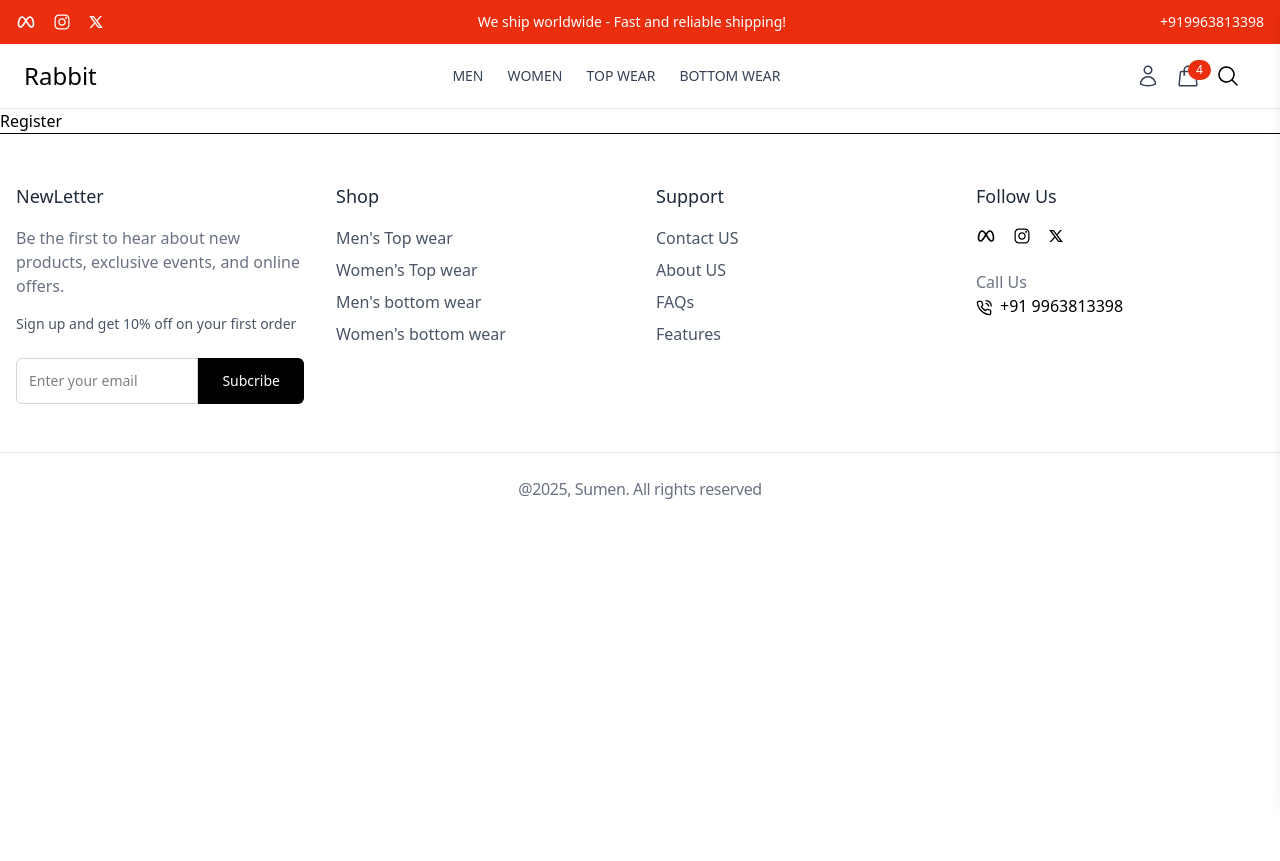
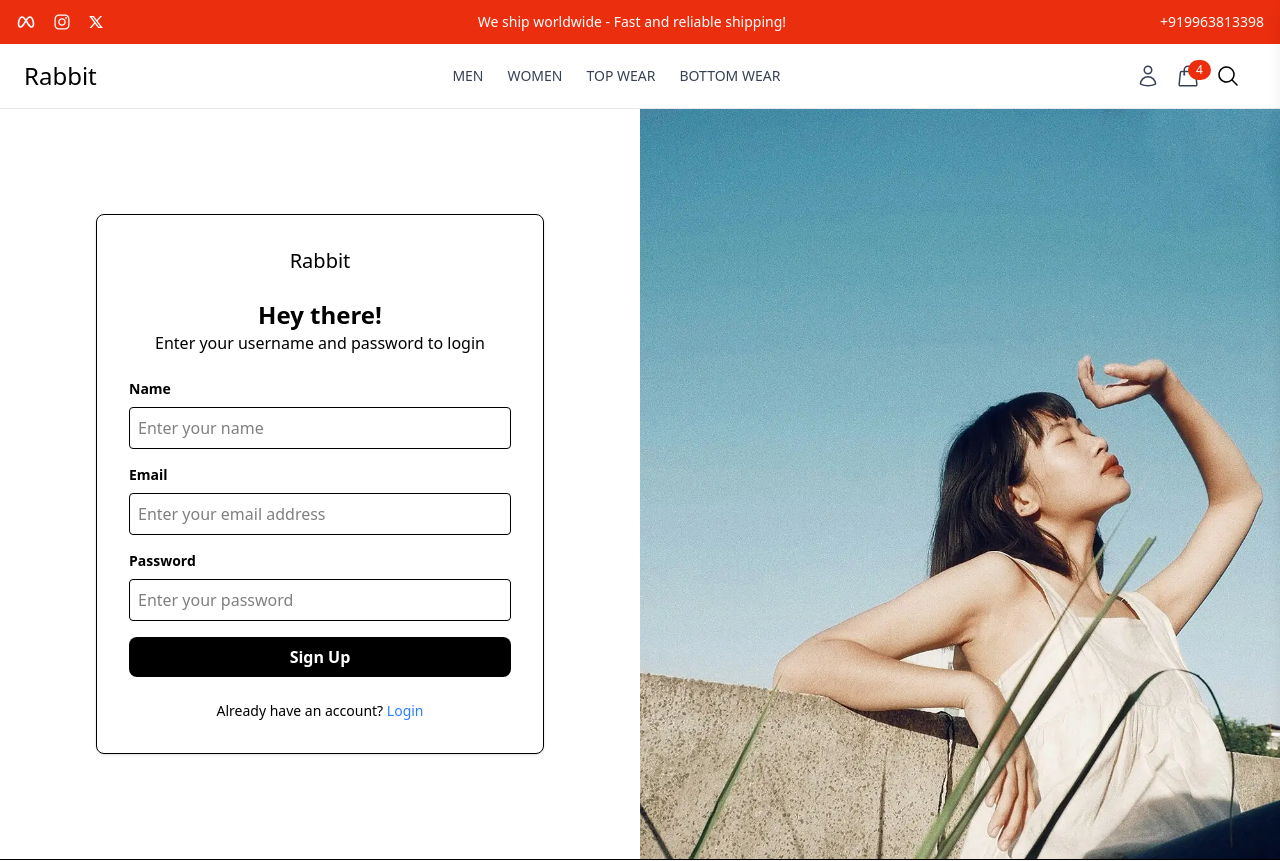
Before and after one commit to sumenchalla/full-stack-webapp, a React (Vite) app in the folder frontend/: page /register in a window 1280 px wide. Shown: the top 861 px of the page. Before the commit the page ends 800 px from the top, so only its background shows below. Built offline with nearby package versions, Linux system fonts and the light colour scheme.

Commit message:
Registration

```diff
--- a/frontend/src/pages/Register.jsx
+++ b/frontend/src/pages/Register.jsx
@@ -1,8 +1,60 @@
-import React from 'react'
+import React, { useState } from 'react'
+import { Link } from 'react-router-dom';
+import  register  from "../assets/register.webp";
+
 
 const Register = () => {
+    const [name, setName] =  useState("");
+    const [email, setEmail] =  useState("");
+    const [password, setPassword] =  useState("");
+    const handleSubmit = (e)=>{
+        e.preventDefault();
+        console.log("User Registered: ",{name,email,password})
+    }
   return (
-    <div>Register</div>
+    <div className="flex">
+        <div className="w-full md:w-1/2 flex flex-col justify-center items-center p-8 md:p-12">
+            <form onSubmit={handleSubmit} action="" className='w-full max-w-md bg-white p-8 rounded-lg border shadow-sm'>
+                <div className="flex justify-center mb-6">
+                    <h2 className="text-xl font-medium">Rabbit</h2>
+                </div>
+                <h2 className="text-2xl font-bold text-center mg-6">Hey there! </h2>
+                <p className="text-center mb-6">
+                    Enter your username and password to login
+                </p>
+                <div className="mb-4">
+                    <label htmlFor="" className='block text-sm font-semibold mb-2'>Name</label>
+                    <input type="text" value={name} onChange={(e)=> setName(e.target.value)}
+                    className='w-full p-2 border rounded'
+                    placeholder='Enter your name '/>
+                </div>
+                <div className="mb-4">
+                    <label htmlFor="" className='block text-sm font-semibold mb-2'>Email</label>
+                    <input type="email" value={email} onChange={(e)=> setEmail(e.target.value)}
+                    className='w-full p-2 border rounded'
+                    placeholder='Enter your email address'/>
+                </div>
+                <div className="mb-4">
+                    <label htmlFor="" className='block text-sm font-semibold mb-2'>Password</label>
+                    <input type="password" value={password} onChange={(e)=> setPassword(e.target.value)}
+                    className='w-full p-2 border rounded'
+                    placeholder='Enter your password'/>
+                </div>
+                <button type='submit' className='w-full bg-black text-white p-2 rounded-lg font-semibold hover:bg-gray-800 transition'>
+                    Sign Up
+                </button>
+                <p className='mt-6 text-center text-sm'>
+                    Already have an account?
+                    <Link to="/login" className='text-blue-500 '> Login</Link>
+                </p>
+            </form>
+            </div>
+            <div className="hidden md:block w-1/2 bg-gray-800">
+                <div className="h-full flex flex-col justify-center items-center">
+                    <img src={register} alt="" className='h-[750px] w-full object-cover' />
+                </div>
+            </div>
+    </div>
   )
 }
 
```
